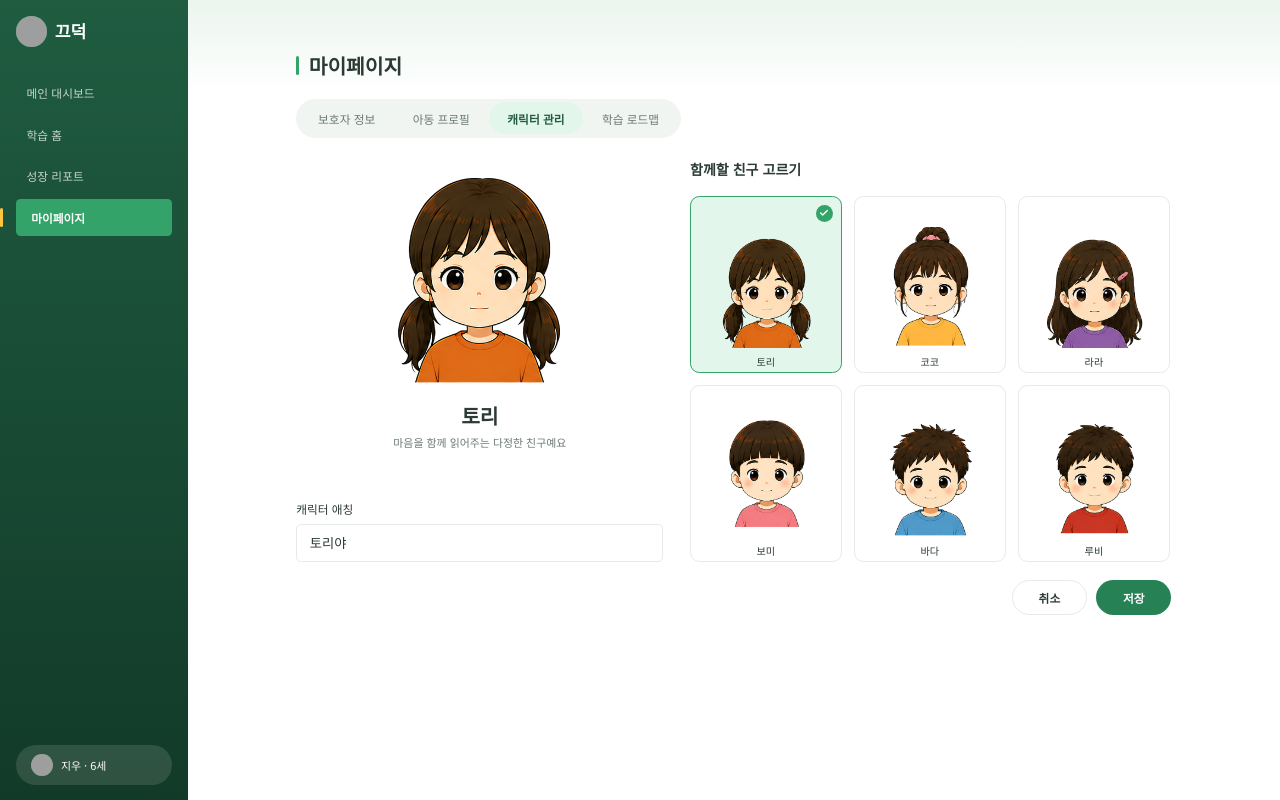
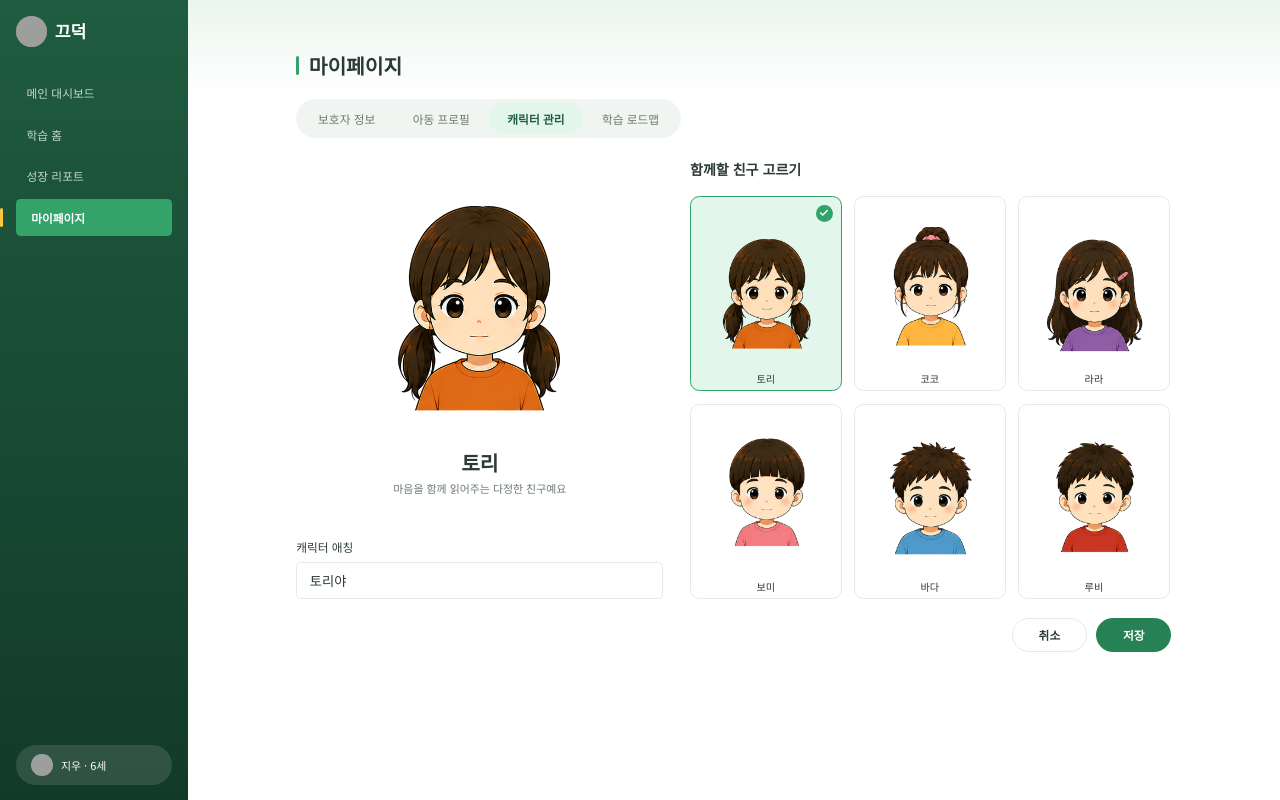
Before and after one commit to KkeuDeok/kkeudeok, a Java web app: page /mypage/character in a window 1280 px wide. Run offline with Spring Boot 4, a stand-in JSP engine, Linux system fonts and the light colour scheme; some libraries are stand-ins or nearby versions; grey boxes are pictures that could not be loaded.

Commit message:
fix(ui): 캐릭터 잘림 전부 제거 — 확대 크롭을 걷고 캔버스 전체를 보여 준다
네 군데 다 같은 원인이었다. 박스보다 크게 그려 넣거나(확대) cover 로 잘라
얼굴을 키워 왔는데, 그 대가로 **머리 위나 목 아래가 잘렸다.**
자산에서 얼굴 높이를 33.7% 로 맞춰 뒀으니 확대 없이도 눈높이는 안 흔들린다.

· 학습2 마음 — 240 박스에 145% 로 넣어 **목에서 몸이 잘려 얼굴만 떠 있었다.**
  확대를 걷고 회상 문구(259)까지의 자리를 다 쓴 252 로. 상체가 전부 보인다.
· 마이페이지 큰 미리보기 — cover + center 60% 가 위를 잘라 코코 올림머리가 날아갔고,
  잘리는 양이 머리숱마다 달라 캐릭터를 바꿀 때 위아래로 튀었다 → 360 contain.
· 마이페이지 카드 — 194 cover → 194 contain (카드 226 → 250).
· 온보딩 카드 — 240 cover + center 60% → 240 contain.

오답 모달 말풍선 — 두 문장이 이어져 '어떤 마음일 / 까?' 로 단어 중간이 끊겼다.
  keep-all 을 주고 문장마다 <span> 으로 줄을 나눴다.

⚠ 학습2(252)는 아래 문구가 Figma 고정이라 다른 큰 자리(348)를 못 따라간다 —
  verify_charsize 에서 별도 그룹으로 뺐다. 학습1(426)도 마찬가지로 단독이다.

charsize 7/7 · char 50/50 · story 52/52 · story_flow 161/161 · app 45/45 ·
auth 43/43 · onb 16/16.

Co-Authored-By: Claude Opus 5 <noreply@anthropic.com>

```diff
--- a/src/main/resources/static/css/child.css
+++ b/src/main/resources/static/css/child.css
@@ -362,21 +362,22 @@
    ⚠ 박스만 키우는 방식(255)은 회상 문구에 딱 붙어 버린다 — 그래서 안 쓴다. */
 .feel-art {
     position: absolute;
-    left: 380px;            /* (1000 − 240) / 2 */
-    top: 6px;
-    width: 240px;
-    height: 240px;
-    overflow: hidden;       /* 확대해 삐져나온 가슴 아래를 자른다 */
+    left: 374px;            /* (1000 - 252) / 2 */
+    top: 2px;
+    width: 252px;
+    height: 252px;
+
 }
 
-/* 박스보다 크게 그린 뒤 위쪽을 기준으로 맞춘다 — 머리가 잘리면 안 된다.
-   가로 margin 은 (145 − 100) / 2 로 가운데를 잡는다. */
+/* ⚠ 예전엔 240 박스에 그림을 145% 로 키워 넣었다. 얼굴은 커졌지만 **목에서 몸이 잘려**
+   얼굴만 떠 있었다(2026-08-10 지적 "상체가 다 나오게"). 확대를 걷고 캔버스 전체를 보여 준다.
+   252 는 아래 회상 문구(259)까지의 자리를 다 쓴 값이다 — 여기가 이 화면의 천장이다. */
 .feel-art img {
-    width: 145%;
-    height: 145%;
-    margin-left: -22.5%;
+    width: 100%;
+    height: 100%;
     object-fit: contain;
-    object-position: top;
+
+
 }
 
 .feel-recap,
@@ -753,10 +754,15 @@
     color: var(--kd-text);
 }
 
+/* 두 문장이 이어져 '어떤 마음일' / '까?' 로 단어 중간이 끊겼다(2026-08-10 지적).
+   keep-all 로 어절을 지키고, 문장마다 줄을 나눠 읽기 좋게 한다. */
+.story-modal .clue > span { display: block; }
 .story-modal .clue {
     position: absolute;
     left: 25px;
     top: 232px;
+    word-break: keep-all;
+    flex-direction: column;
     box-sizing: border-box;
     width: 510px;
     height: 52px;
--- a/src/main/resources/static/css/mypage.css
+++ b/src/main/resources/static/css/mypage.css
@@ -494,11 +494,13 @@
    6명 모두 같은 자리에서 잘린다. contain 이면 그 여백까지 들어와 작아 보인다. */
 .mp-char-view .big {
     display: block;
+    /* ⚠ cover + center 60% 는 위를 잘라 코코 올림머리가 날아갔고, 잘리는 양이 머리숱마다
+       달라 캐릭터를 바꿀 때 위아래로 튀었다(2026-08-10 지적). contain 으로 캔버스 전체를 본다.
+       얼굴 높이는 자산에서 33.7% 로 맞춰 놨으므로 이래도 눈높이는 안 흔들린다. */
     width: 360px;
-    height: 300px;
+    height: 360px;
     margin: 0 auto;
-    object-fit: cover;
-    object-position: center 60%;
+    object-fit: contain;
 }
 
 .mp-char-view .nm {
@@ -537,7 +539,7 @@
 
 .mp-chars label {
     position: relative;
-    height: 226px;
+    height: 250px;
     box-sizing: border-box;
     padding-top: 21px;
     background: #fff;
@@ -551,8 +553,7 @@
 
 /* ⚠ object-position 은 반드시 top. 60% 로 두면 위를 10% 잘라 **코코 올림머리(실루엣 8.6%)가
    잘렸다**(2026-08-10 지적). top 이면 위는 한 톨도 안 자르고 남는 만큼 아래에서만 덜어 낸다. */
-.mp-chars img { display: block; width: 194px; height: 172px; margin: 0 auto;
-                object-fit: cover; object-position: center top; }
+.mp-chars img { display: block; width: 194px; height: 194px; margin: 0 auto; object-fit: contain; }
 
 .mp-chars .nm {
     display: block;
--- a/src/main/resources/static/css/onboarding.css
+++ b/src/main/resources/static/css/onboarding.css
@@ -1211,10 +1211,9 @@
 .onb-char img {
     display: block;
     width: 240px;
-    height: 200px;
-    margin: 16px auto 0;
-    object-fit: cover;
-    object-position: center 60%;
+    height: 240px;
+    margin: 8px auto 0;
+    object-fit: contain;    /* cover 로 자르면 코코 올림머리가 날아간다(마이페이지와 같은 이유) */
 }
 
 .onb-char .nm {
--- a/src/main/webapp/WEB-INF/views/common/head.jsp
+++ b/src/main/webapp/WEB-INF/views/common/head.jsp
@@ -7,13 +7,13 @@
 <link href="https://fonts.googleapis.com/css2?family=Noto+Sans+KR:wght@300;400;500;700&display=swap" rel="stylesheet">
 <link href="https://cdn.jsdelivr.net/npm/bootstrap@5.3.3/dist/css/bootstrap.min.css" rel="stylesheet">
 <%-- ?v= 는 캐시 무효화용 — 정적 파일 수정 시 숫자를 올릴 것 --%>
-<link href="/css/kkeudeok.css?v=165" rel="stylesheet">
-<link href="/css/auth.css?v=165" rel="stylesheet">
-<link href="/css/onboarding.css?v=165" rel="stylesheet">
-<link href="/css/app.css?v=165" rel="stylesheet">
-<link href="/css/report.css?v=165" rel="stylesheet">
-<link href="/css/mypage.css?v=165" rel="stylesheet">
-<link href="/css/child.css?v=165" rel="stylesheet">
+<link href="/css/kkeudeok.css?v=166" rel="stylesheet">
+<link href="/css/auth.css?v=166" rel="stylesheet">
+<link href="/css/onboarding.css?v=166" rel="stylesheet">
+<link href="/css/app.css?v=166" rel="stylesheet">
+<link href="/css/report.css?v=166" rel="stylesheet">
+<link href="/css/mypage.css?v=166" rel="stylesheet">
+<link href="/css/child.css?v=166" rel="stylesheet">
 <%-- 사용 단계 스위치 — 0 신규(아무것도 없음) · 1 시작함(일상 1건+이야기 1편) · 2 익숙함(기본).
      ?stage=0|1|2 로 바꾸면 탭 단위로 유지돼 화면을 옮겨도 따라간다.
      ?empty=1 → 0 · ?empty=0 → 2 별칭은 예전 주소를 안 깨려고 남겨 둔다.
@@ -30,8 +30,8 @@
         document.documentElement.dataset.kdStage = ('012'.indexOf(s) >= 0 && s) ? s : '2';
     })();
 </script>
-<script src="/js/fit-frame.js?v=165"></script>
-<script src="/js/auth-validate.js?v=165" defer></script>
-<script src="/js/onb-select.js?v=165" defer></script>
+<script src="/js/fit-frame.js?v=166"></script>
+<script src="/js/auth-validate.js?v=166" defer></script>
+<script src="/js/onb-select.js?v=166" defer></script>
 <%-- kd-roadmap.js 는 onb-select.js 가 노출하는 kdBuildSelects 를 쓰므로 반드시 뒤에 둔다 --%>
-<script src="/js/kd-roadmap.js?v=165" defer></script>
+<script src="/js/kd-roadmap.js?v=166" defer></script>
--- a/src/main/webapp/WEB-INF/views/story/feel.jsp
+++ b/src/main/webapp/WEB-INF/views/story/feel.jsp
@@ -52,7 +52,7 @@
             <%-- 오답 모달은 3벌 공통으로 미안해하는 표정을 쓴다 --%>
             <img data-kd-char="sorry" src="/img/char-tori-sorry.png" alt="">
             <p class="say">"음... 내 마음은 조금 다른 것 같아"</p>
-            <p class="clue"><%= trait %> <%= clue %></p>
+            <p class="clue"><span><%= trait %></span><span><%= clue %></span></p>
             <p class="more">가까워지고 있어! 조금만 더 살펴보자.</p>
         </div>
         <div class="ft">
```
